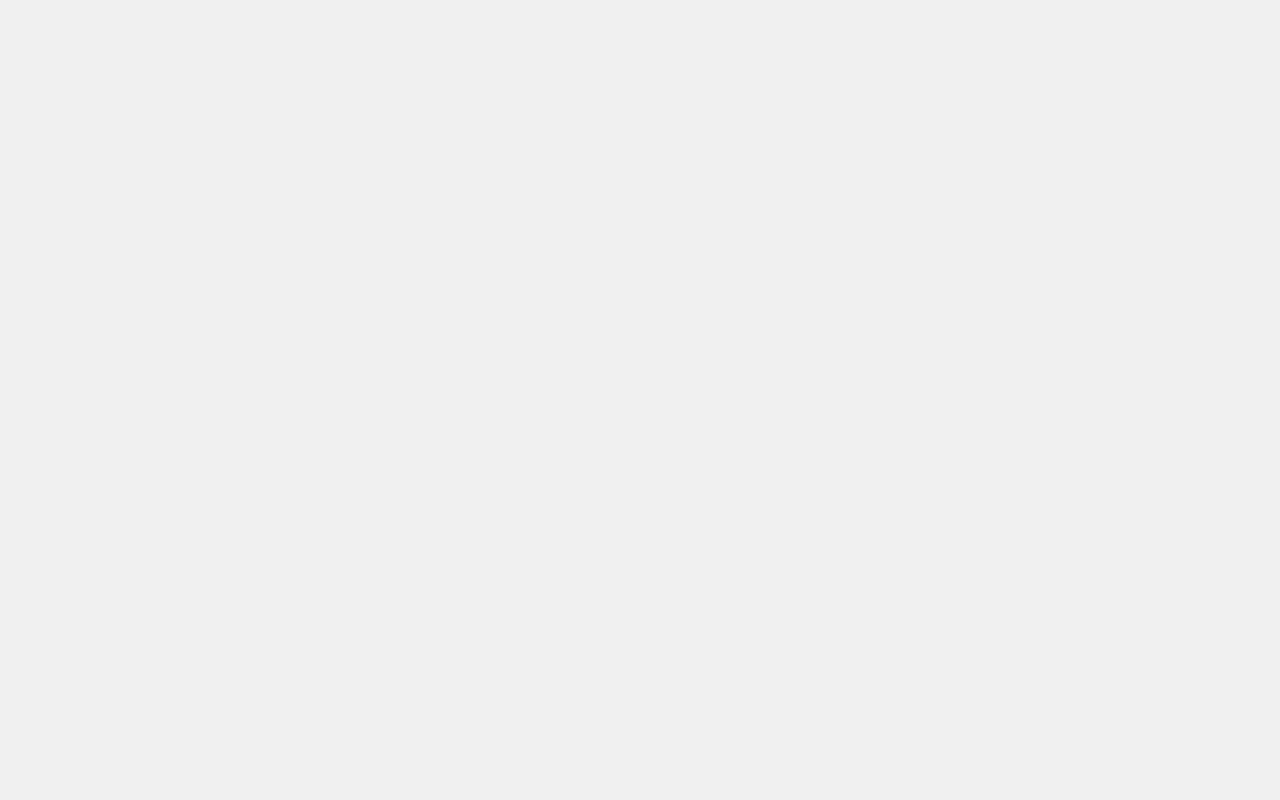
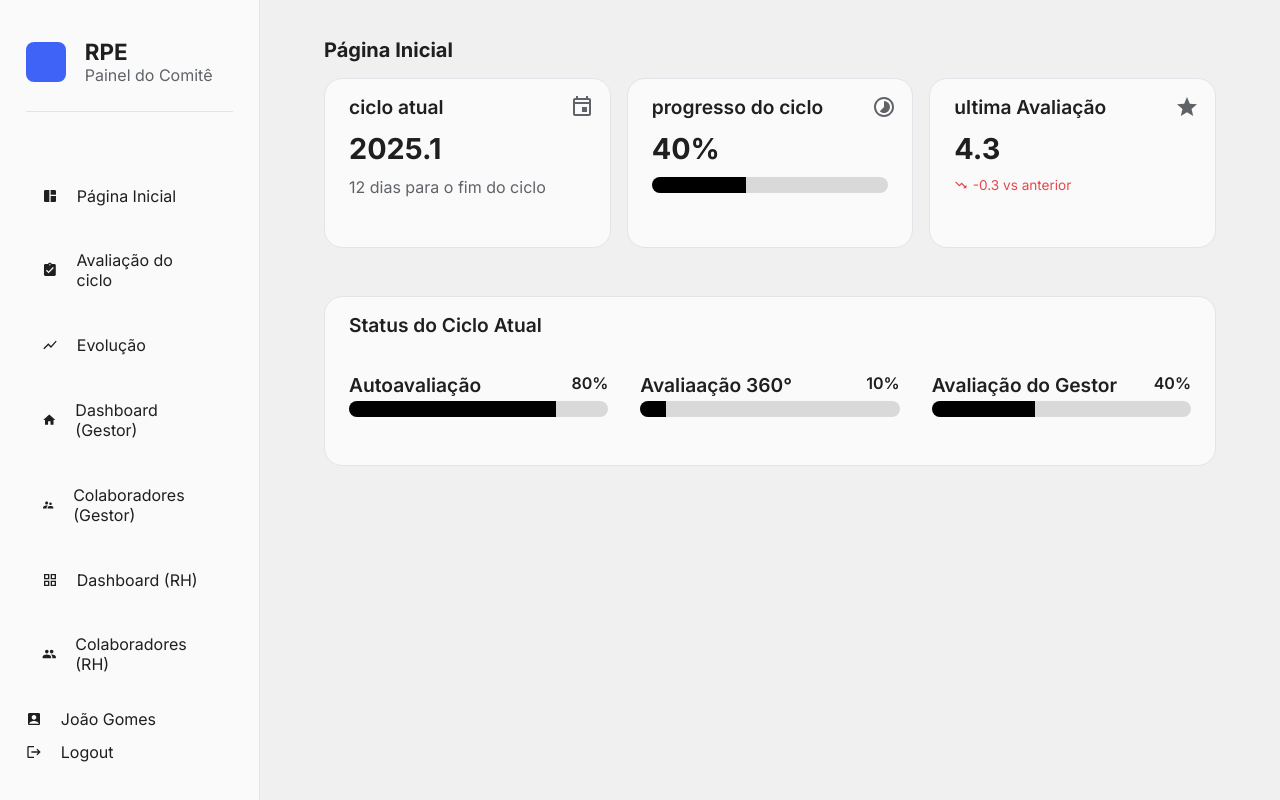
Before and after one commit to Baroes-da-APIzadinha/RPE-Frontend, a React (Vite) app: page /colaborador/home in a window 1280 px wide. Before the commit this address had no page. Built offline with nearby package versions, Linux system fonts and the light colour scheme.

Commit message:
feat: começando a home de colaborador, além de criar 2 componentes para barras de progresso

```diff
--- /dev/null
+++ b/src/components/ProgressBar/styles.ts
@@ -0,0 +1,33 @@
+import styled, { css } from "styled-components";
+
+export const ProgressBarWrapper = styled.div`
+  width: 100%;
+  background: ${({ theme }) => theme.colors.lightGray};
+  border-radius: ${({ theme }) => theme.border.radius.full};
+  height: 1.2rem;
+  position: relative;
+  margin: 0.5rem 0;
+`;
+
+export const Progress = styled.div<{
+  $value: number;
+  $color?: string;
+}>`
+  ${({ $value, $color, theme }) => css`
+    width: ${Math.min(Math.max($value, 0), 100)}%;
+    background: ${$color || theme.colors.secondary};
+    height: 100%;
+    border-radius: ${theme.border.radius.full};
+    transition: width 0.4s cubic-bezier(0.4, 0, 0.2, 1);
+  `}
+`;
+
+export const ProgressLabel = styled.span`
+  position: absolute;
+  right: 1rem;
+  top: 50%;
+  transform: translateY(-50%);
+  font-size: ${({ theme }) => theme.font.sizes.small};
+  color: ${({ theme }) => theme.colors.black};
+  font-weight: ${({ theme }) => theme.font.bold};
+`;
--- /dev/null
+++ b/src/components/RowProgressBox/index.tsx
@@ -0,0 +1,36 @@
+import React from "react";
+import * as S from "./styles.ts";
+
+interface Bar {
+  subtitle: string;
+  value: number; // 0-100
+  color?: string;
+}
+
+interface RowProgressBoxProps {
+  title: string;
+  bars: Bar[];
+}
+
+const RowProgressBox: React.FC<RowProgressBoxProps> = ({ title, bars }) => {
+  return (
+    <S.Container>
+      <S.Title>{title}</S.Title>
+      <S.BarsRow>
+        {bars.map((bar, idx) => (
+          <S.BarBox key={idx}>
+            <S.BarHeader>
+              <S.Subtitle>{bar.subtitle}</S.Subtitle>
+              <S.Percent>{bar.value}%</S.Percent>
+            </S.BarHeader>
+            <S.ProgressBar>
+              <S.Progress $value={bar.value} $color={bar.color} />
+            </S.ProgressBar>
+          </S.BarBox>
+        ))}
+      </S.BarsRow>
+    </S.Container>
+  );
+};
+
+export default RowProgressBox;
--- /dev/null
+++ b/src/components/RowProgressBox/styles.ts
@@ -0,0 +1,94 @@
+import styled from "styled-components";
+
+export const RowBox = styled.div`
+  display: flex;
+  flex-direction: column;
+  gap: 1.2rem;
+  width: 100%;
+`;
+
+export const Item = styled.div`
+  display: flex;
+  align-items: center;
+  gap: 1.6rem;
+  width: 100%;
+`;
+
+export const Title = styled.h3`
+  color: ${({ theme }) => theme.colors.text.primary};
+  font-size: ${({ theme }) => theme.font.sizes.small};
+  font-weight: 600;
+  margin: 0 0 2.2rem 0; /* espaço maior após o título */
+`;
+
+export const BarWrapper = styled.div`
+  flex: 1;
+`;
+
+export const Container = styled.div`
+  background: ${({ theme }) => theme.colors.surface.default};
+  border-radius: 1.125rem;
+  border: 1px solid ${({ theme }) => theme.colors.border};
+  padding: 1rem 1.5rem;
+  display: flex;
+  flex-direction: column;
+  align-items: flex-start;
+  width: 100%;
+  min-width: 340px;
+  min-height: 170px;
+  position: relative;
+  margin-bottom: 2rem;
+  margin-top: 1rem;
+`;
+
+export const BarsRow = styled.div`
+  display: flex;
+  flex-direction: row;
+  gap: 2rem;
+  width: 100%;
+  justify-content: space-between;
+`;
+
+export const BarBox = styled.div`
+  display: flex;
+  flex-direction: column;
+  align-items: stretch;
+  min-width: 100px;
+  flex: 1;
+`;
+
+export const BarHeader = styled.div`
+  display: flex;
+  flex-direction: row;
+  align-items: flex-start;
+  justify-content: space-between;
+  width: 100%;
+  margin-bottom: 0.3rem;
+`;
+
+export const Subtitle = styled.span`
+  color: ${({ theme }) => theme.colors.text.primary};
+  font-size: ${({ theme }) => theme.font.sizes.small};
+  font-weight: 600;
+`;
+
+export const Percent = styled.span`
+  color: ${({ theme }) => theme.colors.text.primary};
+  font-size: 1rem;
+  font-weight: 600;
+`;
+
+export const ProgressBar = styled.div`
+  width: 100%;
+  height: 16px;
+  background: ${({ theme }) => theme.colors.lightGray};
+  border-radius: 8px;
+  overflow: hidden;
+`;
+
+export const Progress = styled.div<{ $value: number; $color?: string }>`
+  height: 100%;
+  background: ${({ theme }) =>theme.colors.black};
+  width: ${({ $value }) => Math.min(Math.max($value, 0), 100)}%;
+  transition: width 0.3s;
+`;
--- /dev/null
+++ b/src/pages/colaborador/home/index.tsx
@@ -0,0 +1,72 @@
+import * as S from "./styles.ts";
+import CardBox from "@/components/CardBox";
+import { MdOutlineInsertInvitation } from "react-icons/md";
+import { MdOutlineTimelapse } from "react-icons/md";
+import { MdGrade } from "react-icons/md";
+import CardContainer from "@/components/CardContainer/index.tsx";
+import ChartBox from "@/components/ChartBox";
+import ReactApexChart from "react-apexcharts";
+import { useTheme } from "styled-components";
+import { Sidebar } from "@/components/Sidebar";
+import RowProgressBox from "@/components/RowProgressBox";
+
+export function ColaboradorHome() {
+  const theme = useTheme();
+  return (
+    <>
+      <S.Wrapper>
+        <Sidebar
+          roles={["colaborador", "gestor", "rh", "comite"]}
+          mainRole="comite"
+          userName="João Gomes"
+        />
+        <S.Main>
+          <h1>Página Inicial</h1>
+          <CardContainer>
+            <CardBox
+              icon={<MdOutlineInsertInvitation />}
+              title="ciclo atual"
+              bigSpan="2025.1"
+              span="12 dias para o fim do ciclo"
+            />
+            <CardBox
+              icon={<MdOutlineTimelapse />}
+              title="progresso do ciclo"
+              bigSpan="40%"
+              progress={40}
+            />
+            <CardBox
+              icon={<MdGrade />}
+              title="ultima Avaliação"
+              bigSpan="4.3"
+              miniSpan="-0.3"
+            />
+
+          </CardContainer>
+
+          <RowProgressBox
+            title="Status do Ciclo Atual"
+            bars={[
+              {
+                subtitle: "Autoavaliação",
+                value: 80,
+                color: theme.colors.success.default,
+              },
+               {
+                subtitle: "Avaliaação 360°",
+                value: 10,
+                color: theme.colors.error.default,
+              },
+              {
+                subtitle: "Avaliação do Gestor",
+                value: 40,
+                color: theme.colors.secondary.default,
+              },
+
+            ]}
+          />
+        </S.Main>
+      </S.Wrapper>
+    </>
+  );
+}
--- /dev/null
+++ b/src/pages/colaborador/home/styles.ts
@@ -0,0 +1,16 @@
+import theme from '@/styles/theme'
+import styled from 'styled-components'
+
+export const Wrapper = styled.div`
+  display: flex;
+  height: 100vh;
+  background-color: ${theme.colors.background};
+`
+
+export const Main = styled.main`
+  flex: 1;
+  padding: ${theme.spacings.large};
+  background-color: ${theme.colors.background};
+  overflow-y: auto;
+  padding-top: ${theme.spacings.small};
+`
--- a/src/router/index.tsx
+++ b/src/router/index.tsx
@@ -1,14 +1,15 @@
 import { BrowserRouter, Routes, Route } from "react-router-dom";
 import { Login } from "@/pages/Login";
-import { Home } from "@/pages/Home";
+import { Home } from "@/pages/home";
 import { Import } from "@/pages/rh/Import";
-
+import { ColaboradorHome } from "@/pages/colaborador/home";
 function AppRoutes() {
   return (
     <BrowserRouter>
       <Routes>
         <Route path="/" element={<Login />} />
         <Route path="/home" element={<Home />} />
+        <Route path="colaborador/home" element={<ColaboradorHome />} />
         <Route path="/rh/import" element={<Import />} />
       </Routes>
     </BrowserRouter>
```
Also changed, not shown: src/components/ProgressBar/index.tsx (added, +19 -0 lines).
